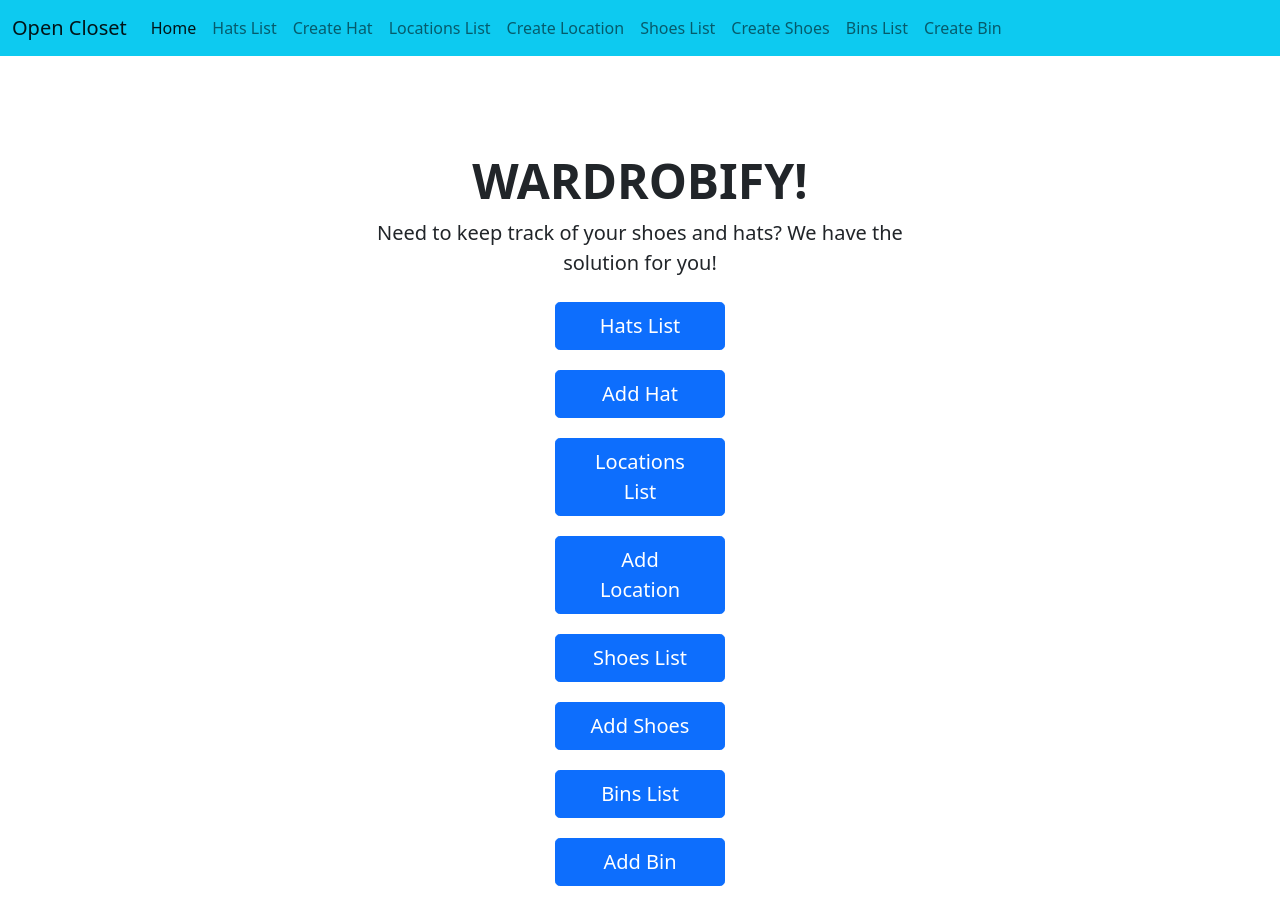
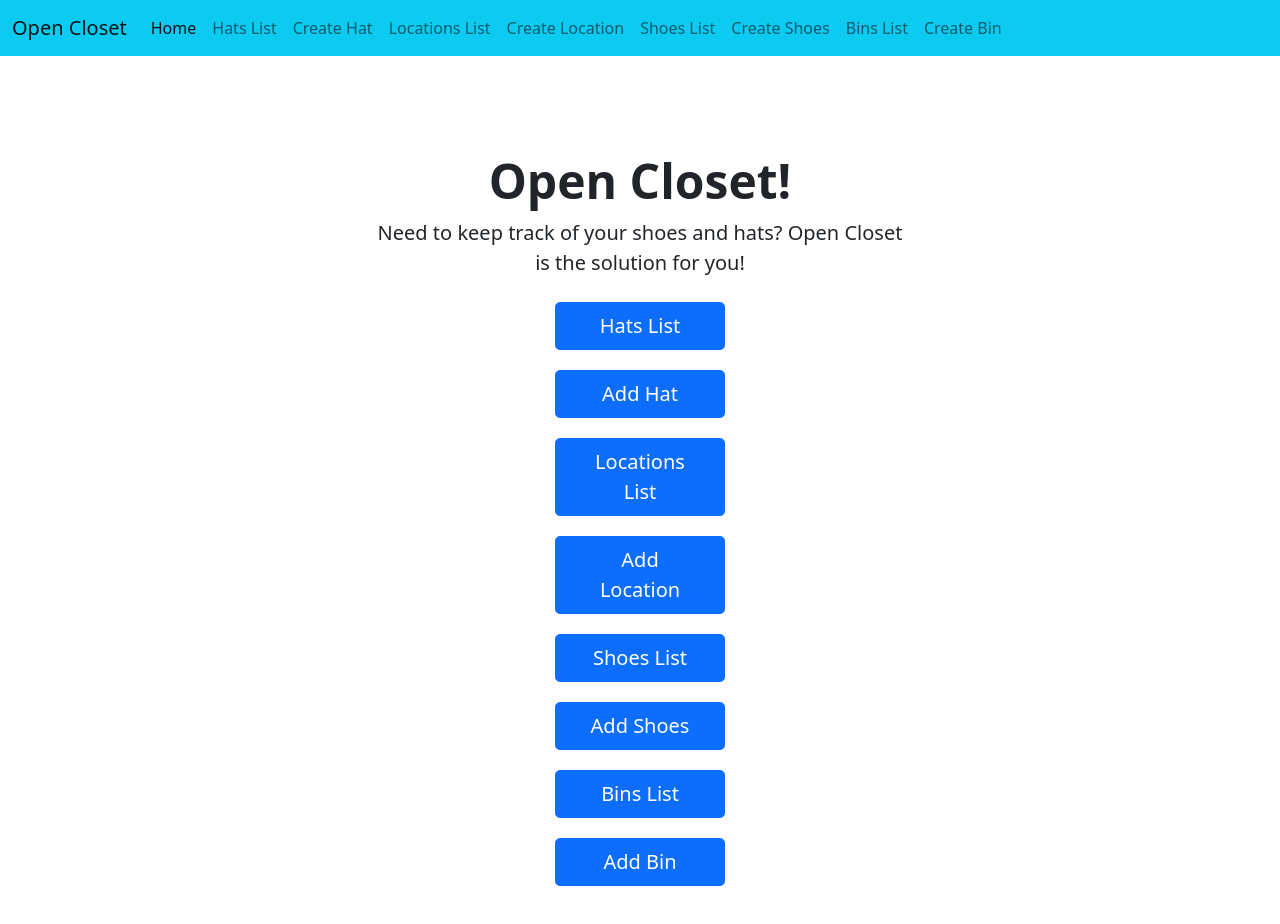
Before and after one commit to glennpadilla/open-closet, a React (Create React App) app in the folder ghi/app/: page / in a window 1280 px wide. Shown: the top 924 px of the page. Built offline with nearby package versions, Linux system fonts and the light colour scheme.

Commit message:
updated MainPage

```diff
--- a/ghi/app/src/MainPage.js
+++ b/ghi/app/src/MainPage.js
@@ -4,11 +4,10 @@ import {Link} from 'react-router-dom'
 function MainPage() {
   return (
     <div className="px-4 py-5 my-5 text-center">
-      <h1 className="display-5 fw-bold">WARDROBIFY!</h1>
+      <h1 className="display-5 fw-bold">Open Closet!</h1>
       <div className="col-lg-6 mx-auto">
         <p className="lead mb-4">
-          Need to keep track of your shoes and hats? We have
-          the solution for you!
+          Need to keep track of your shoes and hats? Open Closet is the solution for you!
         </p>
         <Link to="/hats/" style={{width:'170px'}} className="btn btn-primary btn-lg px-4 gap-3">Hats List</Link>
         <div style={{padding: "10px"}}></div>
```
